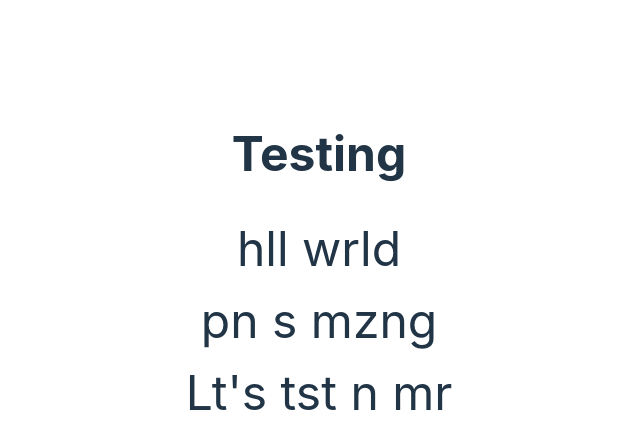
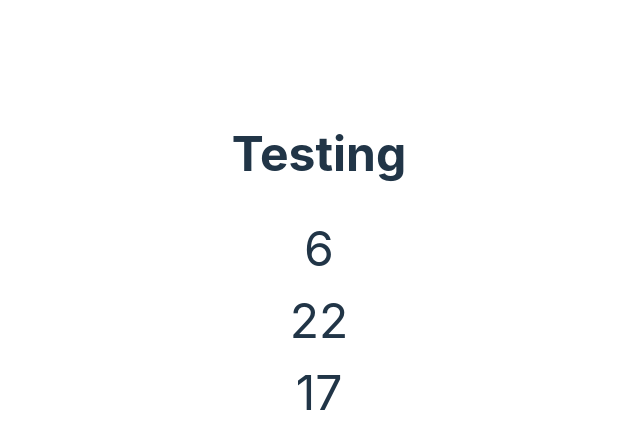
Before and after one commit to MandySpaan/JavaScript_PracticeSolutions, a React (Vite) app: page / in a window 1280 px wide. Shown: the top 448 px of the page, without its empty margins (321-961 px from the left). Built offline with nearby package versions, Linux system fonts and the light colour scheme.

Commit message:
feat: SumOfDigits

```diff
--- a/src/App.jsx
+++ b/src/App.jsx
@@ -1,11 +1,11 @@
 import "./App.css";
-import RemoveVowelsFromString from "./Problems/chatGPT/Easy/RemoveVowelsFromString";
+import SumOfDigits from "./Problems/chatGPT/Easy/SumOfDigits";
 
 function App() {
   return (
     <>
       <h1>Testing</h1>
-      <RemoveVowelsFromString />
+      <SumOfDigits />
     </>
   );
 }
--- /dev/null
+++ b/src/Problems/chatGPT/Easy/SumOfDigits.jsx
@@ -0,0 +1,18 @@
+const SumOfDigits = () => {
+  const sumOfDigits = function (number) {
+    let arrayOfNumbers = number.toString().split("").map(Number);
+    return arrayOfNumbers.reduce((accum, curr) => accum + curr, 0);
+  };
+  return (
+    <div>
+      {sumOfDigits(123)}
+      <br />
+      {sumOfDigits(4567)}
+      <br />
+      {sumOfDigits(908)}
+      <br />
+    </div>
+  );
+};
+
+export default SumOfDigits;
```
